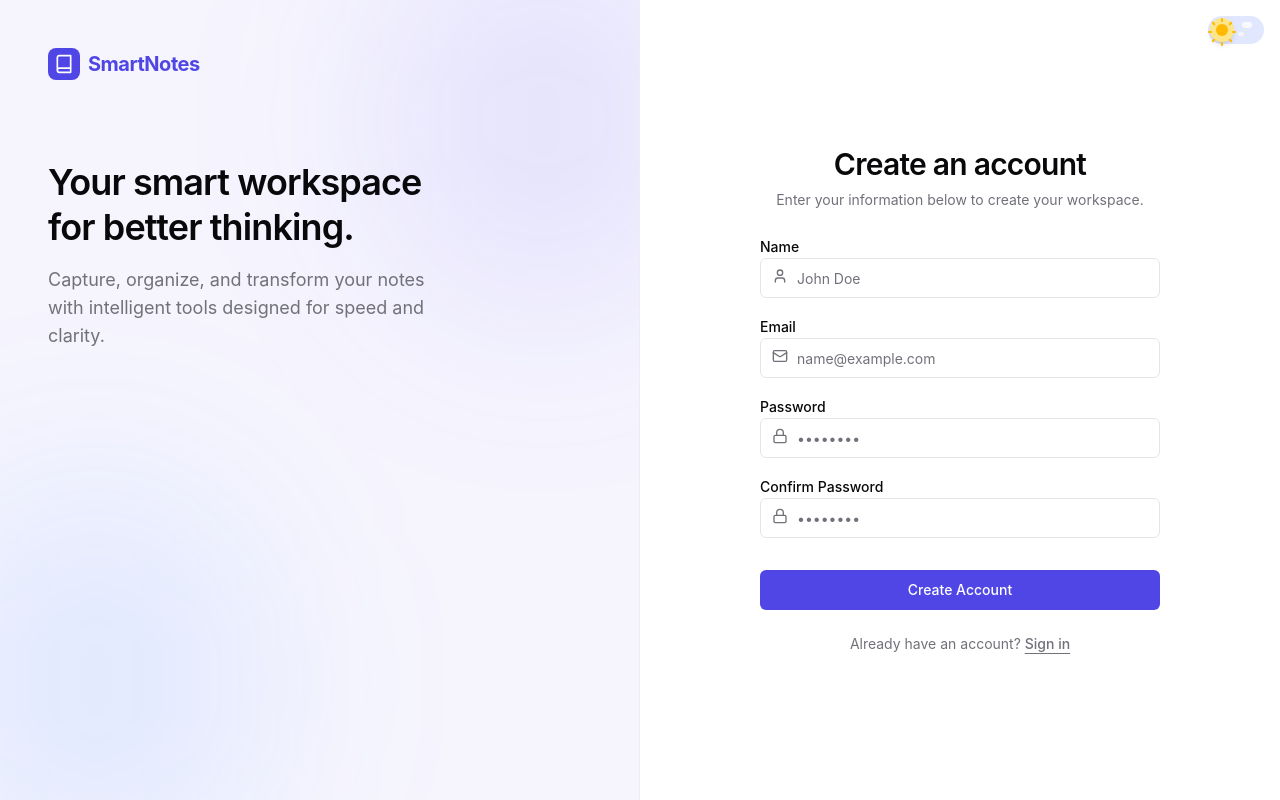
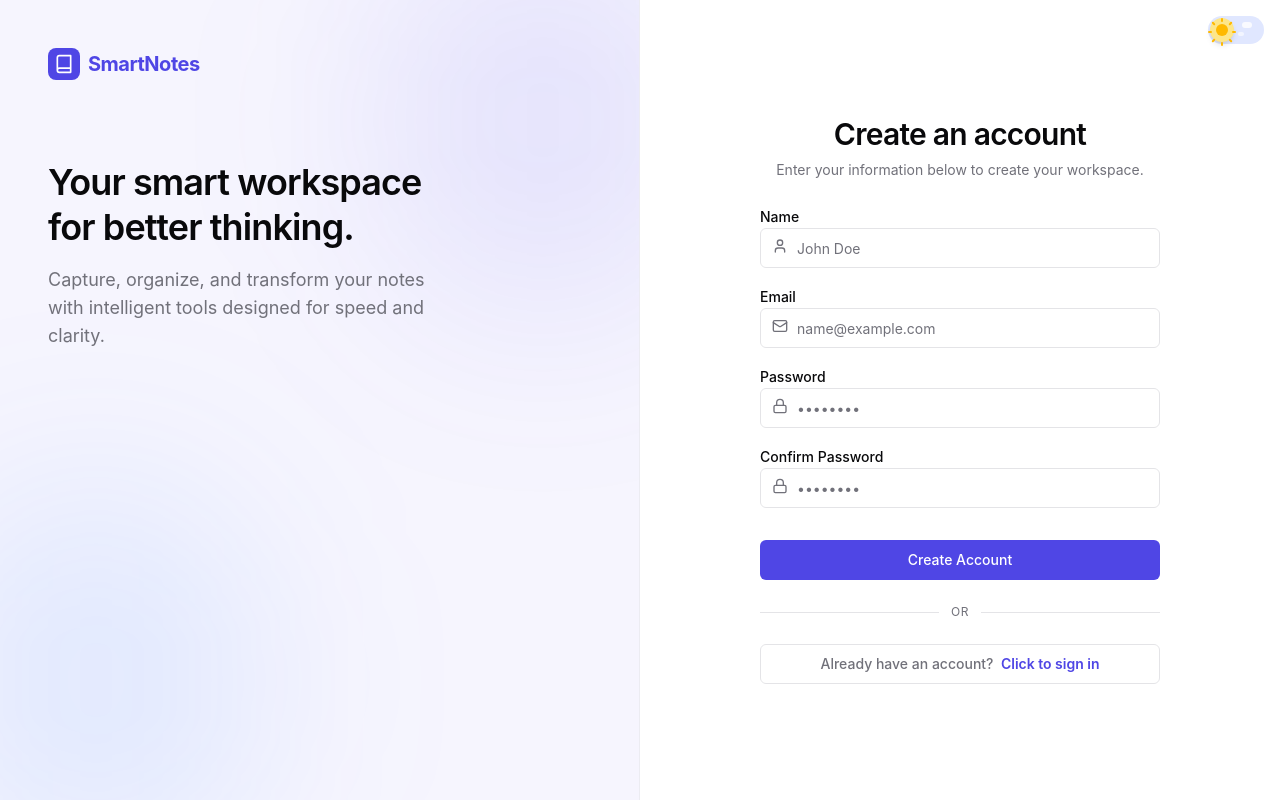
Before and after one commit to kpranat/NoteManagement, a React (Vite) app in the folder frontend/: page /register in a window 1280 px wide. Built offline with nearby package versions, Linux system fonts and the light colour scheme.

Commit message:
feat: implement initial application routing and user authentication pages for login and registration.

```diff
--- a/frontend/src/App.tsx
+++ b/frontend/src/App.tsx
@@ -18,7 +18,7 @@ function App() {
   return (
     <Router>
       <Routes>
-        <Route path="/" element={<Navigate to="/dashboard" replace />} />
+        <Route path="/" element={<Navigate to="/login" replace />} />
 
         {/* Auth Routes */}
         <Route element={<AuthLayout />}>
--- a/frontend/src/pages/Login.tsx
+++ b/frontend/src/pages/Login.tsx
@@ -80,12 +80,18 @@ export default function Login() {
         </button>
       </form>
 
-      <div className="px-8 text-center text-sm text-muted-foreground">
-        Don't have an account?{" "}
-        <Link to="/register" className="hover:text-primary underline underline-offset-4 font-medium transition-colors">
-          Sign up
-        </Link>
+      <div className="relative flex items-center gap-3">
+        <div className="flex-1 h-px bg-border" />
+        <span className="text-xs text-muted-foreground uppercase tracking-wider">or</span>
+        <div className="flex-1 h-px bg-border" />
       </div>
+
+      <Link
+        to="/register"
+        className="inline-flex items-center justify-center w-full h-10 px-4 rounded-md border border-border bg-transparent text-sm font-medium text-muted-foreground hover:bg-secondary hover:text-foreground hover:border-primary/40 transition-all"
+      >
+        First time here? &nbsp;<span className="text-primary font-semibold">Click to sign up</span>
+      </Link>
     </div>
   );
 }
--- a/frontend/src/pages/Register.tsx
+++ b/frontend/src/pages/Register.tsx
@@ -128,12 +128,18 @@ export default function Register() {
         </button>
       </form>
 
-      <div className="px-8 text-center text-sm text-muted-foreground">
-        Already have an account?{" "}
-        <Link to="/login" className="hover:text-primary underline underline-offset-4 font-medium transition-colors">
-          Sign in
-        </Link>
+      <div className="relative flex items-center gap-3">
+        <div className="flex-1 h-px bg-border" />
+        <span className="text-xs text-muted-foreground uppercase tracking-wider">or</span>
+        <div className="flex-1 h-px bg-border" />
       </div>
+
+      <Link
+        to="/login"
+        className="inline-flex items-center justify-center w-full h-10 px-4 rounded-md border border-border bg-transparent text-sm font-medium text-muted-foreground hover:bg-secondary hover:text-foreground hover:border-primary/40 transition-all"
+      >
+        Already have an account? &nbsp;<span className="text-primary font-semibold">Click to sign in</span>
+      </Link>
     </div>
   );
 }
```
